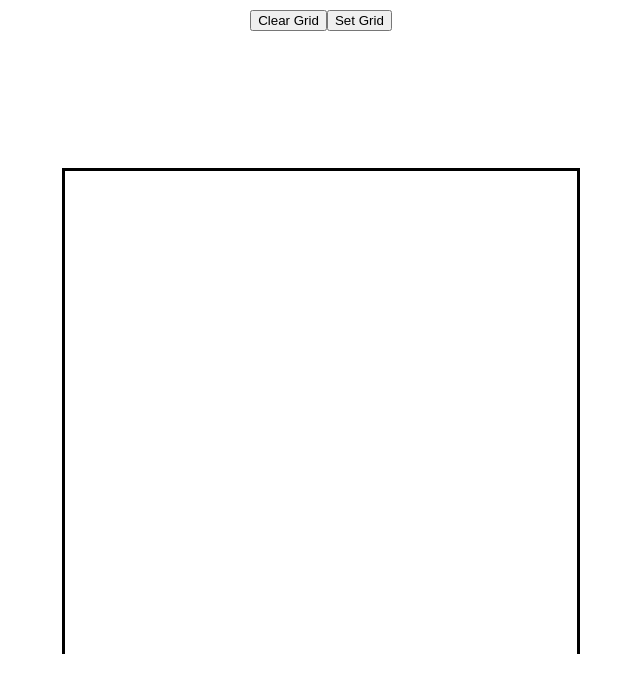
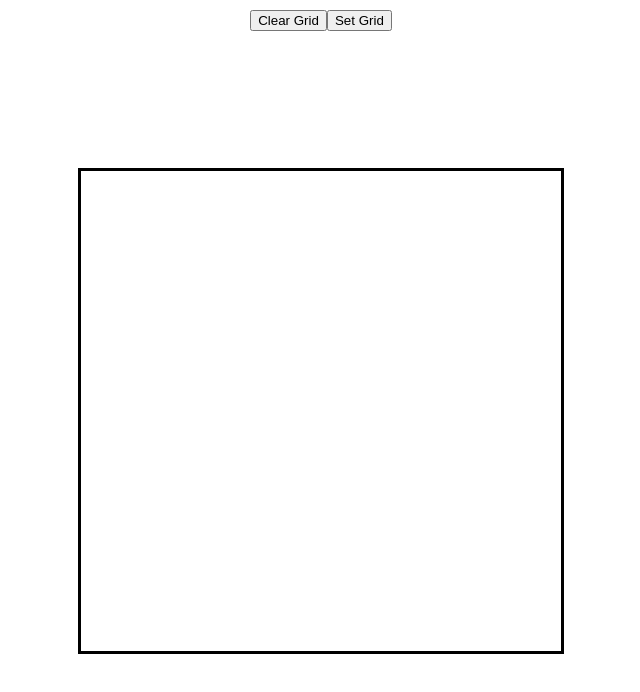
Before and after one commit to fjvm09/etch_a_sketch, a plain HTML site: page index.html in a window 1280 px wide. Shown: the whole page, without its empty margins (319-959 px from the left). Drawn offline with Linux system fonts and the light colour scheme.

Commit message:
fix sizing bug

```diff
--- a/style.css
+++ b/style.css
@@ -20,10 +20,6 @@ footer{
     display: grid;
     margin-left: 10px;
     margin-right: 10px;
-    max-width: 100%;
-    max-height: 100%;
-    min-width: 40%;
-    min-height: 40%;
     border: 0.2rem solid black;
     width: 480px;
     height: 480px;
```
